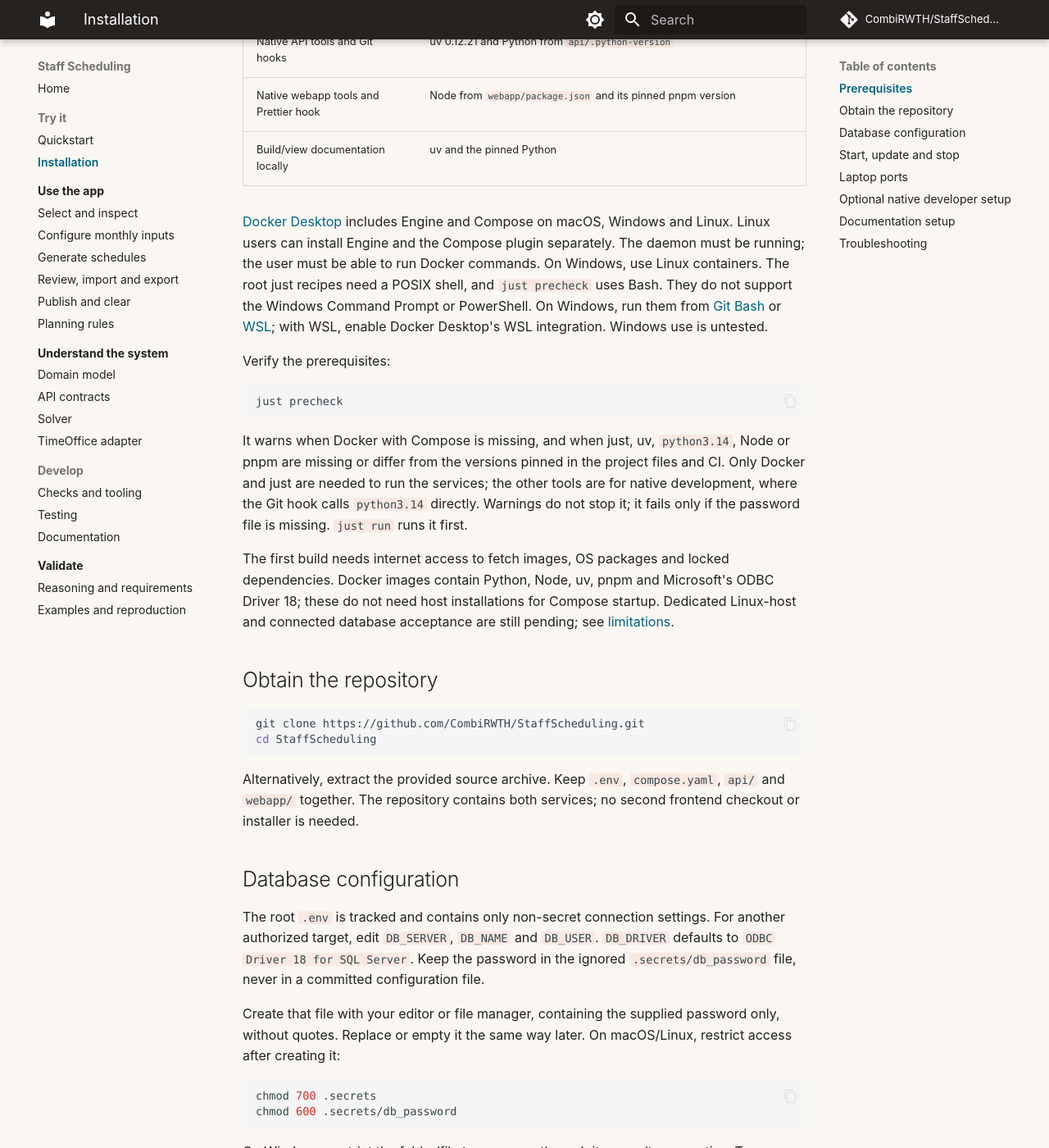
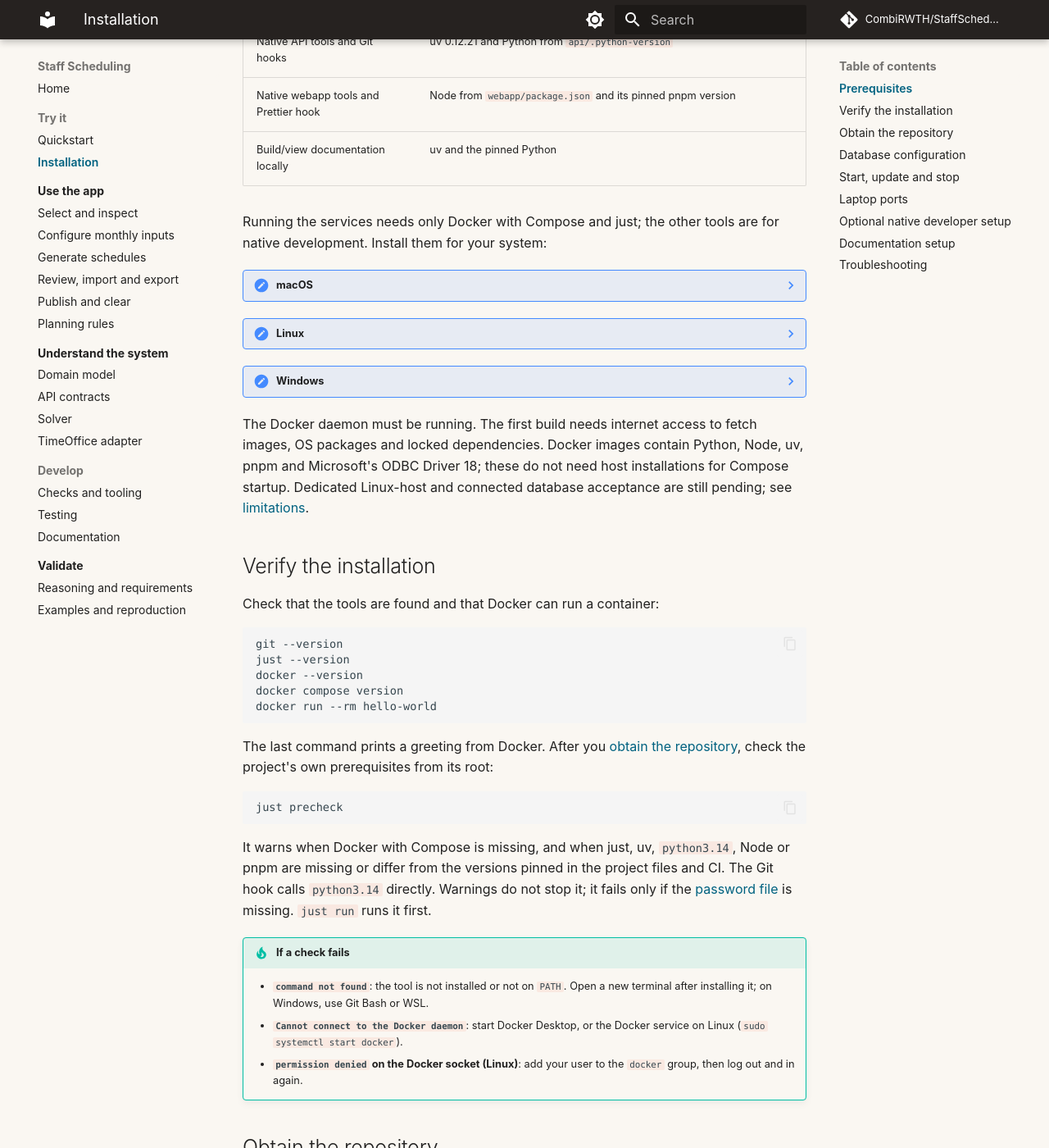
Before and after one commit to CombiRWTH/StaffScheduling, an MkDocs documentation site: the page built from docs/source/getting-started/installation.md, in a window 1280 px wide and 1400 px high, scrolled down 556 px. Shown: the whole window at 82% size. Built offline with MkDocs 1.6.1 and Material for MkDocs 9.7.7, drawn with Linux system fonts in a browser that asks for light colours; comment, search, counter and statistics services are not loaded; some of the changed text lies outside the part shown.

Commit message:
docs(installation): add per-system prerequisites, an installation check and failure tips

````diff
--- a/docs/source/getting-started/installation.md
+++ b/docs/source/getting-started/installation.md
@@ -13,17 +13,47 @@
 | Native webapp tools and Prettier hook | Node from `webapp/package.json` and its pinned pnpm version                                            |
 | Build/view documentation locally      | uv and the pinned Python                                                                               |
 
-[Docker Desktop](https://docs.docker.com/compose/install/) includes Engine and Compose on macOS, Windows and Linux. Linux users can install Engine and the Compose plugin separately. The daemon must be running; the user must be able to run Docker commands. On Windows, use Linux containers. The root just recipes need a POSIX shell, and `just precheck` uses Bash. They do not support the Windows Command Prompt or PowerShell. On Windows, run them from [Git Bash](https://git-scm.com/downloads/win) or [WSL](https://learn.microsoft.com/en-us/windows/wsl/install); with WSL, enable Docker Desktop's WSL integration. Windows use is untested.
+Running the services needs only Docker with Compose and just; the other tools are for native development. Install them for your system:
 
-Verify the prerequisites:
+??? note "macOS"
+
+    Install [Docker Desktop](https://docs.docker.com/desktop/setup/install/mac-install/), which includes Engine and Compose, and [just](https://just.systems/man/en/packages.html), for example with `brew install just`. Git comes with the Xcode command line tools (`xcode-select --install`).
+
+??? note "Linux"
+
+    Install [Docker Engine and the Compose plugin](https://docs.docker.com/engine/install/), or Docker Desktop, and [just](https://just.systems/man/en/packages.html) from your package manager or its prebuilt binaries. Allow your user to run Docker commands, for example through the [`docker` group](https://docs.docker.com/engine/install/linux-postinstall/).
+
+??? note "Windows"
+
+    Install [Docker Desktop](https://docs.docker.com/desktop/setup/install/windows-install/) with Linux containers, and [just](https://just.systems/man/en/packages.html). The root just recipes need a POSIX shell, and `just precheck` uses Bash; they do not support the Command Prompt or PowerShell. Run them from [Git Bash](https://git-scm.com/downloads/win) or [WSL](https://learn.microsoft.com/en-us/windows/wsl/install); with WSL, enable Docker Desktop's WSL integration. Windows use is untested.
+
+The Docker daemon must be running. The first build needs internet access to fetch images, OS packages and locked dependencies. Docker images contain Python, Node, uv, pnpm and Microsoft's ODBC Driver 18; these do not need host installations for Compose startup. Dedicated Linux-host and connected database acceptance are still pending; see [limitations](../validation/index.md).
+
+## Verify the installation
+
+Check that the tools are found and that Docker can run a container:
+
+```sh
+git --version
+just --version
+docker --version
+docker compose version
+docker run --rm hello-world
+```
+
+The last command prints a greeting from Docker. After you [obtain the repository](#obtain-the-repository), check the project's own prerequisites from its root:
 
 ```sh
 just precheck
 ```
 
-It warns when Docker with Compose is missing, and when just, uv, `python3.14`, Node or pnpm are missing or differ from the versions pinned in the project files and CI. Only Docker and just are needed to run the services; the other tools are for native development, where the Git hook calls `python3.14` directly. Warnings do not stop it; it fails only if the password file is missing. `just run` runs it first.
+It warns when Docker with Compose is missing, and when just, uv, `python3.14`, Node or pnpm are missing or differ from the versions pinned in the project files and CI. The Git hook calls `python3.14` directly. Warnings do not stop it; it fails only if the [password file](#database-configuration) is missing. `just run` runs it first.
 
-The first build needs internet access to fetch images, OS packages and locked dependencies. Docker images contain Python, Node, uv, pnpm and Microsoft's ODBC Driver 18; these do not need host installations for Compose startup. Dedicated Linux-host and connected database acceptance are still pending; see [limitations](../validation/index.md).
+!!! tip "If a check fails"
+
+    - **`command not found`**: the tool is not installed or not on `PATH`. Open a new terminal after installing it; on Windows, use Git Bash or WSL.
+    - **`Cannot connect to the Docker daemon`**: start Docker Desktop, or the Docker service on Linux (`sudo systemctl start docker`).
+    - **`permission denied` on the Docker socket (Linux)**: add your user to the `docker` group, then log out and in again.
 
 ## Obtain the repository
 
@@ -124,9 +154,10 @@
 
 ## Troubleshooting
 
+For missing commands and Docker daemon or permission errors, see [if a check fails](#verify-the-installation).
+
 | Symptom                                                    | Check or action                                                                                                      |
 | ---------------------------------------------------------- | -------------------------------------------------------------------------------------------------------------------- |
-| Docker daemon unavailable                                  | Start Docker Desktop/Engine; verify `docker version`.                                                                |
 | `docker compose` unavailable or `--wait` unknown           | Install/update the Compose plugin using Docker's installation guide.                                                 |
 | Password file missing / settings validation error          | Run `just precheck`; check the exact `.secrets/db_password` path and root `.env`; inspect `docker compose logs api`. |
 | Port 3000 or 8000 already allocated                        | Stop the conflicting process or previous Compose instance, then retry.                                               |
````
